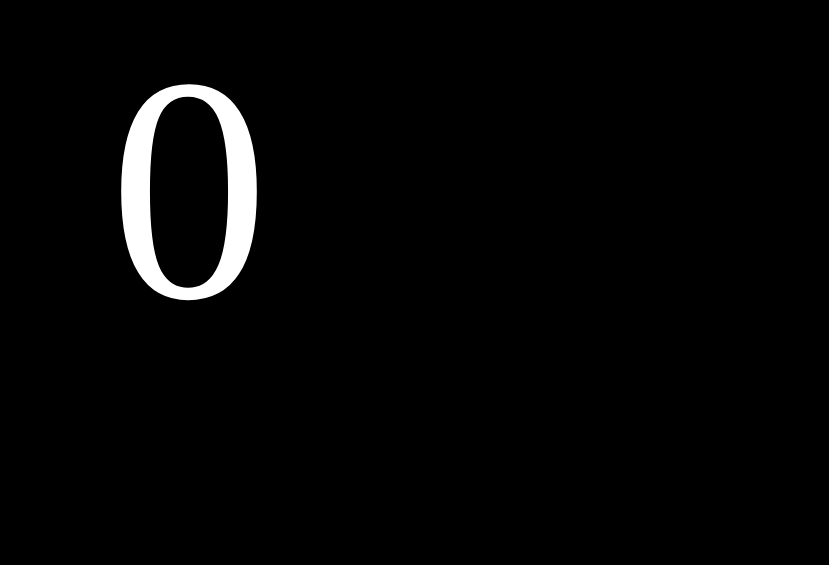
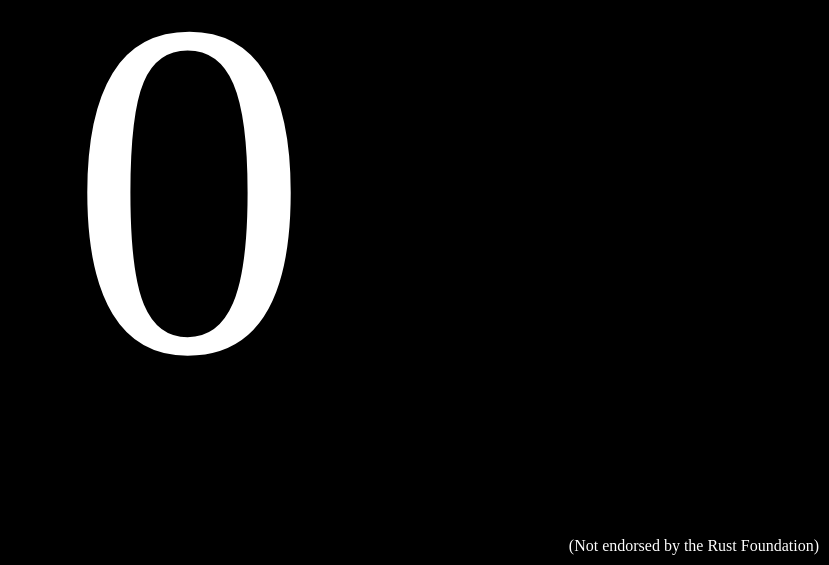
Before and after one commit to MetaphorC/dayssincelastrustdrama, a plain HTML site: page index.html in a window 1280 px wide. Shown: the part 235-800 px from the top of the page, without its empty margins (451-1280 px from the left). Drawn offline with Linux system fonts and the light colour scheme.

Commit message:
Days since last Rust drama

```diff
--- a/index.html
+++ b/index.html
@@ -2,7 +2,7 @@
 <!DOCTYPE html>
 <html>
 <head>
-    <title>Huge Zero</title>
+    <title>Days since last Rust drama</title>
     <style>
         body {
             margin: 0;
@@ -22,13 +22,22 @@
         }
 
         #huge-zero {
-            font-size: 20em;
+            font-size: 30em;
             color: #fff;
+        }
+
+        #not-endorsed {
+            font-size: 1em;
+            color: #fff;
+            position: absolute;
+            bottom: 10px; /* Adjust the distance from the bottom as needed */
+            right: 10px; /* Adjust the distance from the right as needed */
         }
     </style>
 </head>
 <body>
-    <div id="title">Days since last Rust drama :</div>
+    <div id="title">Days since last Rust drama:</div>
     <div id="huge-zero">0</div>
+    <div id="not-endorsed">(Not endorsed by the Rust Foundation)</div>
 </body>
 </html>
```
